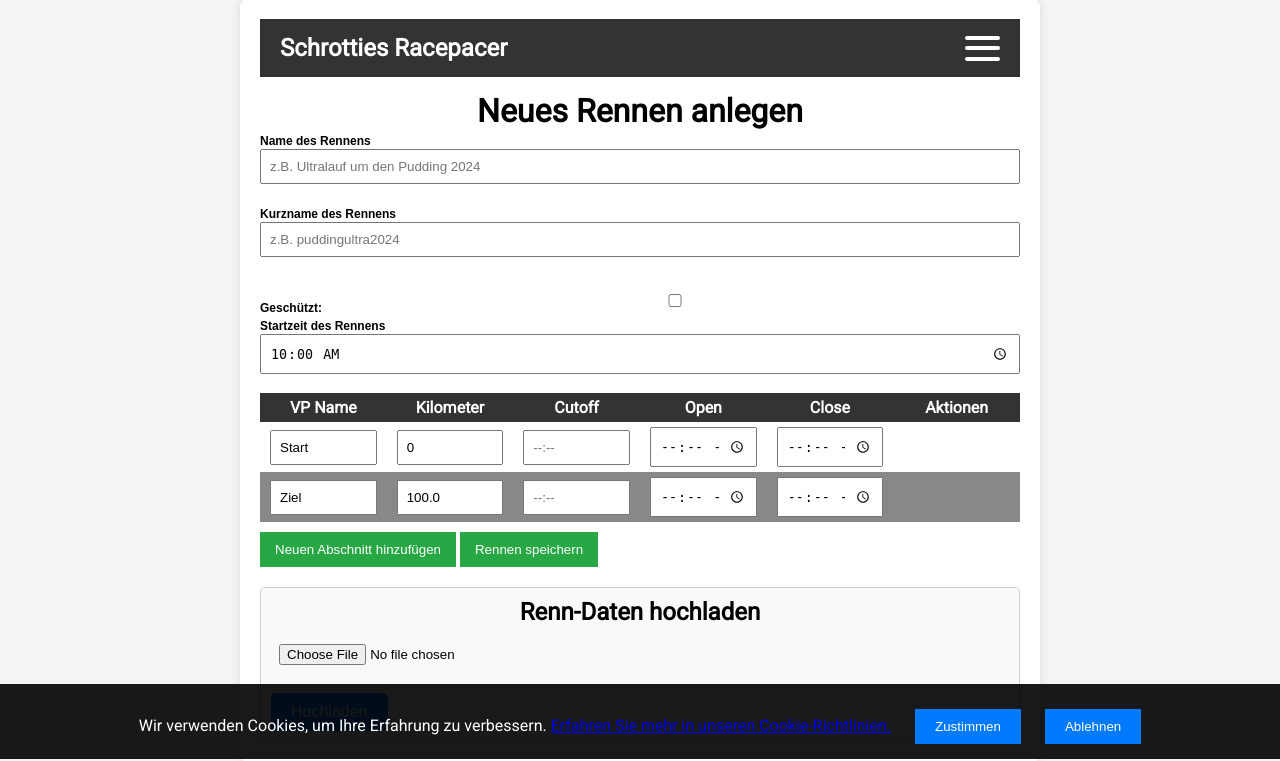
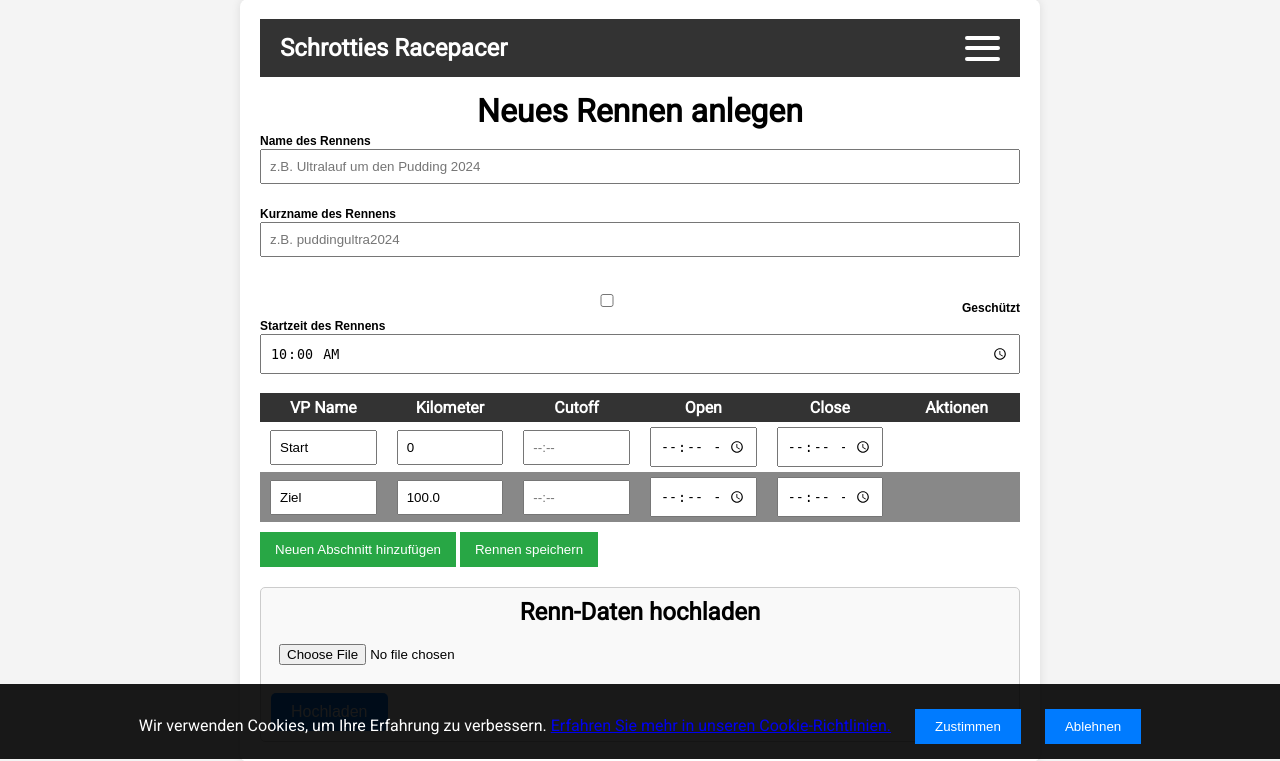
Before and after one commit to Schrottie/SchrottiesRacePacer, a PHP site: page /add_race.html in a window 1280 px wide. Shown: the part 41-802 px from the top of the page. Run offline with PHP 8.4, Linux system fonts and the light colour scheme.

Commit message:
Bugfixes, Optik

```diff
--- a/add_race.html
+++ b/add_race.html
@@ -40,8 +40,7 @@
             <input type="text" id="kurzName" placeholder="z.B. puddingultra2024" required><br /><br />
 
             <div class="checkbox-container">
-                <label for="pinned">Geschützt:</label>
-                <input type="checkbox" id="pinned" name="pinned">
+                <input type="checkbox" id="pinned" name="pinned"><label for="pinned">Geschützt</label>
             </div>
 
             <label for="startTime">Startzeit des Rennens</label>
--- a/list_races.js
+++ b/list_races.js
@@ -45,7 +45,7 @@ document.addEventListener('DOMContentLoaded', function () {
                     actionsCell.appendChild(editButton);
 
                     // Löschen-Button (Font Awesome: fa-trash), nur wenn das Rennen nicht geschützt ist
-                    if (!race.pinned) {
+                    if (!race.pinned) { // Überprüfen, ob das Rennen nicht gepinnt ist
                         const deleteButton = document.createElement('button');
                         deleteButton.innerHTML = '<i class="fas fa-trash"></i>';
                         deleteButton.className = 'action-button delete';
--- a/styles.css
+++ b/styles.css
@@ -402,7 +402,7 @@ input {
 
 /* Stil für das Label */
 .checkbox-container label {
-    margin-right: 8px; /* Abstand zwischen Label und Checkbox */
+    margin-left: 8px; /* Abstand zwischen Label und Checkbox */
 }
 
 /* Stil für die Checkbox */
```
